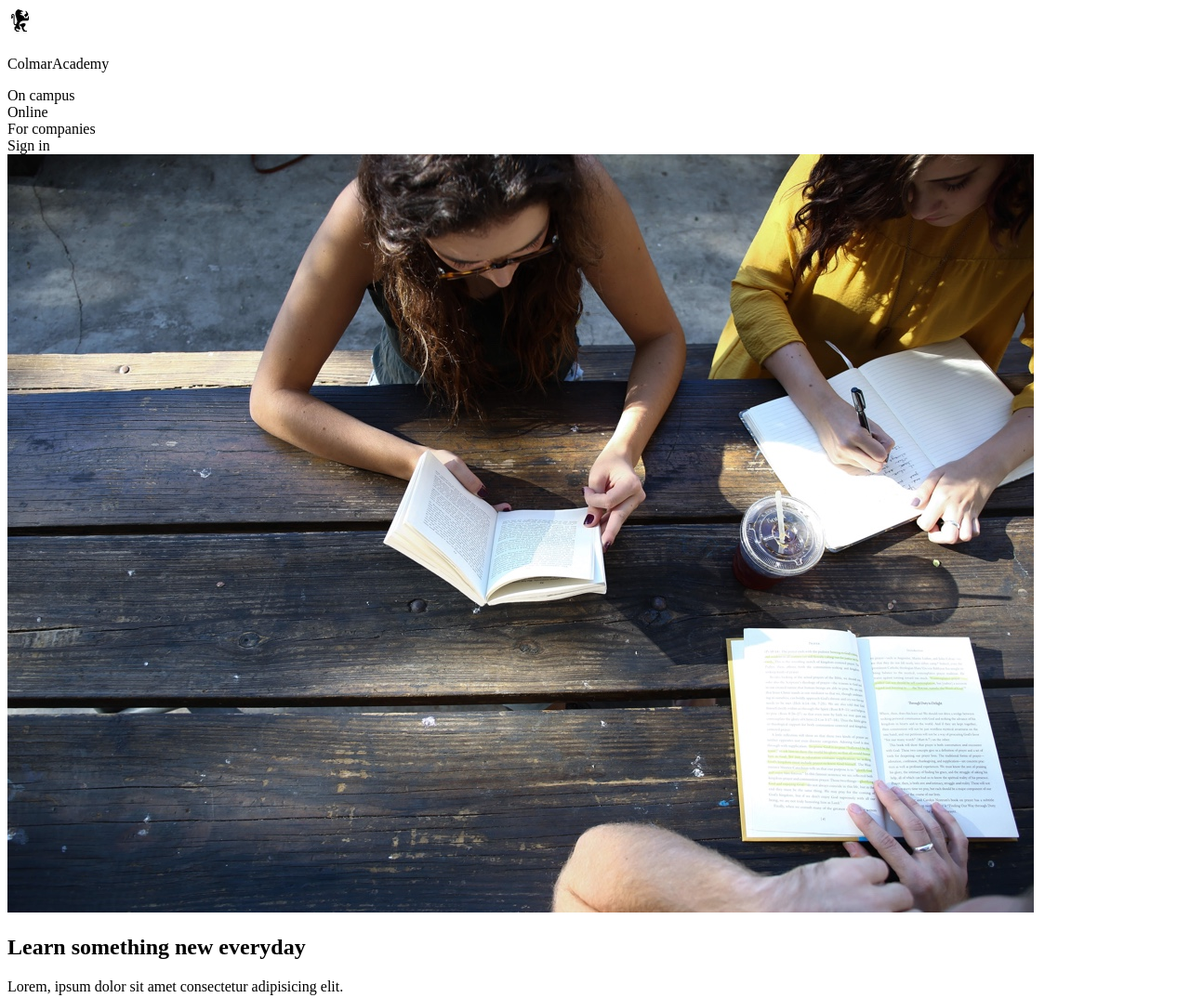
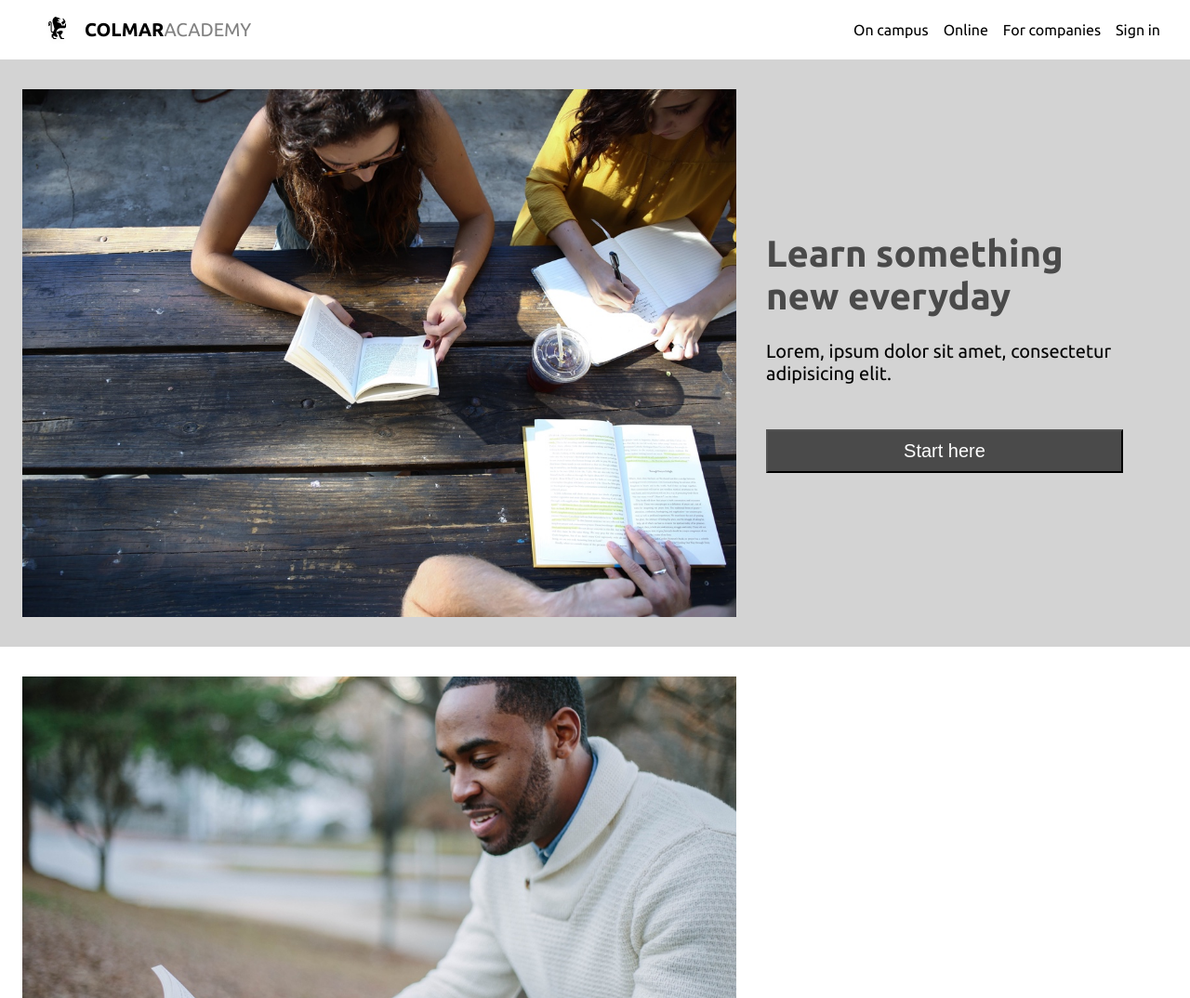
Before and after one commit to neo-cipher/Colmar-Academy, a plain HTML site: page index.html in a window 1280 px wide. Shown: the top 1074 px of the page at 93% size. Drawn offline with Linux system fonts and the light colour scheme.

Commit message:
Banner complete

```diff
--- a/index.html
+++ b/index.html
@@ -3,36 +3,50 @@
     <head>
         <meta lang="English" content="UTF-8" />
         <link rel="stylesheet" type="text/css" href="style.css" />
+        <link rel="preconnect" href="https://fonts.googleapis.com" />
+        <link rel="preconnect" href="https://fonts.gstatic.com" crossorigin />
+        <link href="https://fonts.googleapis.com/css2?family=Ubuntu:wght@400;700&display=swap" rel="stylesheet" />
 
 
     </head>
     <body>
         <header>
-            <navbar>
+            <div class="navbar">
+                <div class="company">
                     <img src="/images/ic-logo.svg" alt="Colmar Academy Logo">
                     <p>Colmar<span>Academy</span></p>
+                </div>
+                <span class="nav-links">
                     <nav href="#">On campus</nav>
                     <nav href="#">Online</nav>
                     <nav href="#">For companies</nav>
                     <nav href="#">Sign in</nav>
-            </navbar>
+                </span>
+            </div class="navbar">
         </header>
 
-        <section class="banner">
+        <section class="banner-container">
+            <div class="banner">
                 <img src="/images/banner.jpg" alt="Students at a picnic table reading" />
+                <div class="learn-something">
                     <h1>Learn something new everyday</h1>
-            <p>Lorem, ipsum dolor sit amet consectetur adipisicing elit.</p>
+                    <p>Lorem, ipsum dolor sit amet, consectetur adipisicing elit.</p>
                     <button class="button">Start here</button>
+                </div>
+            </div>
         </section>
 
         <section class="information">
-            <img src="/images/information-campus-mobile.jpg" alt="Man reading book." />
+            <img class="desktop" src="/images/information-main.jpg" alt="Man reading book." />
+            <img class="mobile" src="/images/information-campus-mobile.jpg" alt="Man reading book." />
+            <div class="keep-going">
                 <h2>It doesn't hurt to keep practicing</h2>
                 <quote>Curabitur vitae libero in ipsum porttitor consequat. Aliquam et commodo lectus,
                     nec consequat neque. Sed non accumsan urna. Phasellus sed consequat ex. Etiam eget magna laoreet,
                     efficitur dolor consequat, tristique ligula."</quote>
-            <author>Emanuel, Sr Strategist at Hiring.com</author>
-            <div>
+                <p>Emanuel, Sr Strategist at Hiring.com</p>
+            </div>
+            <div class="side-bar">
                 <div class="orientation">
                     <img class="mobile" src="/images/information-orientation-mobile.jpg" alt="Overhead of students walking on stone path." />
                     <img class="desktop" src="/images/information-orientation.jpg" alt="Overhead of students walking on stone path." />
@@ -100,7 +114,7 @@
 <!-- TODO: finish input of media -->
         <section>
 
-            <video></video>
+            <video src="/videos/thesis.mp4"></video>
             <h2>Reimagine urban</h2>
             <quote>Curabitur vitae libero in ipsum porttitor consequat. Aliquam et commodo lectus,
                 nec consequat neque. Sed non accumsan urna. Phasellus sed consequat ex. Etiam eget magna laoreet,
--- a/style.css
+++ b/style.css
@@ -1,4 +1,138 @@
+
+*{
+    padding: 0;
+    margin: 0;
+}
+
+html {
+    box-sizing: border-box;
+    font-family: 'Ubuntu';
+}
+
+.navbar {
+    display: flex;
+    height: 64px;
+}
+
+.company {
+    display: flex;
+    padding-left: 24px;
+    align-items: center;
+}
+
+.company img {
+    height: 32px;
+    width: auto;
+}
+
+.company p {
+    text-transform: uppercase;
+    font-weight: 700;
+    font-size: 1.25rem;
+}
+
+.company span {
+    font-weight: 400;
+    color: gray;
+}
+
+.navbar :last-child {
+    margin-left: auto;
+    padding-right: 8px;
+}
+
+.navbar span {
+    display: flex;
+    justify-content: right;
+    align-items: center;
+    float: right;
+    margin-right: 16px;
+}
+
+nav {
+    padding: 8px;
+    text-decoration: none;
+    transition: all 0.2s ease-in;
+    border-radius: 5px;
+}
+
+nav:hover {
+    color:grey;
+    box-shadow: 0 5px 15px grey;
+
+}
+
+.banner-container {
+    background-color: lightgray;
+}
+
+.banner {
+    display: flex;
+}
+
+img {
+    padding: 32px 24px;
+    width: 60%;
+    height: auto;
+    padding-right: 16px;
+}
+
+.learn-something {
+    width: 30%;
+    display: inline-block;
+    align-self: center;
+    text-align: left;
+
+}
+
+.learn-something > * {
+    margin: 1.5rem 16px;
+    width: 100%;
+}
+
+.button {
+    font-size: 1.25em;
+    padding: 0.5em;
+    color: white;
+    background-color: #4a4a4a;
+}
+
+h1 {
+    color: #4a4a4a;
+    font-size: 2.5rem;
+}
+
+.learn-something p {
+    font-size: 1.25rem;
+}
+
+.keep-going {
+    padding: 0 32px 24px;
+    width: 60%;
+}
+
+h2 {
+    color: #4a4a4a;
+    font-size: 2rem;
+    padding-bottom: 24px;
+}
+
+quote {
+    color: grey;
+    display: block;
+    font-size: 1.25rem;
+}
+
+.keep-going p {
+    margin-top: 32px;
+}
+
+.side-bar {
+    width: 40%;
+}
+
+
 
 .mobile {
-    display: hidden;
+    display: none;
 }
```
Lines whose indentation alone changed are shown as unchanged.
